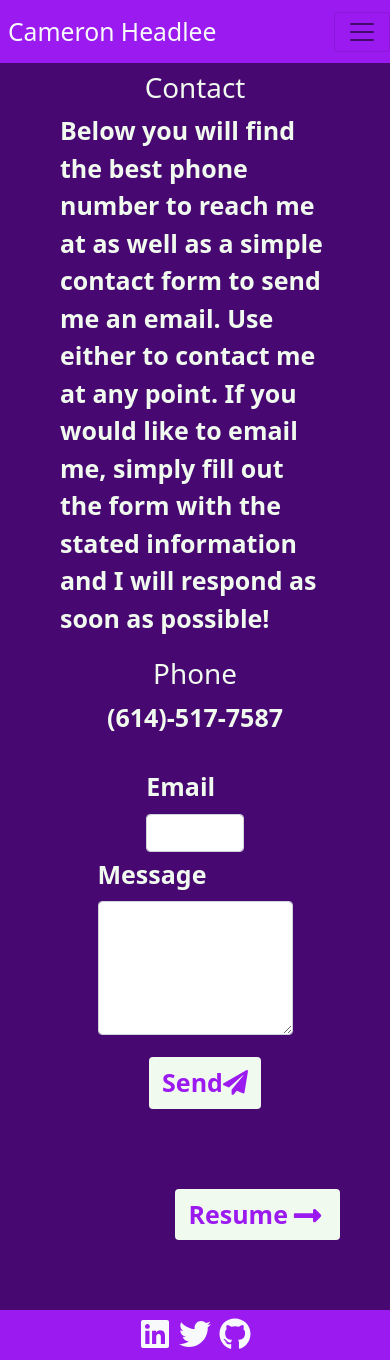
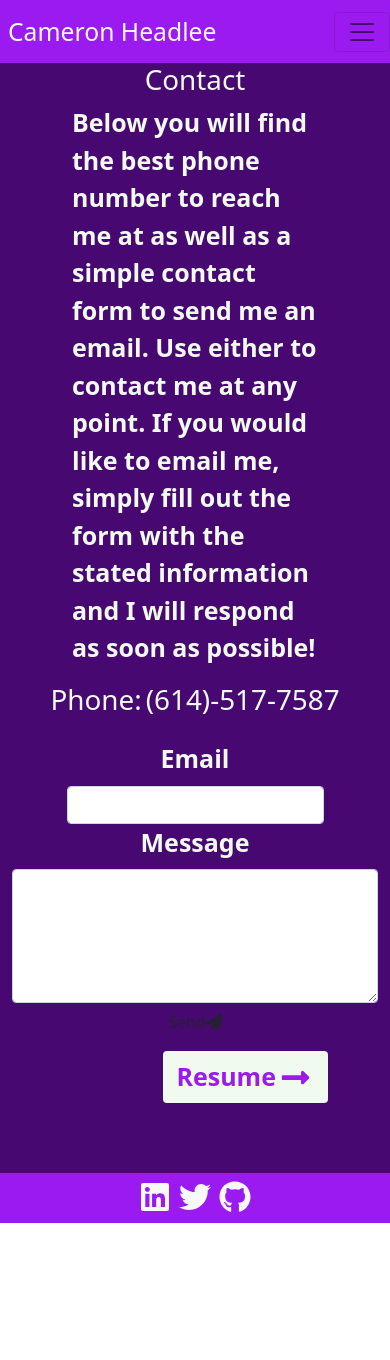
Before and after one commit to CameronHeadlee/R-Portfolio, a React (Create React App) app: page /Contact in a window 390 px wide. After the commit the page ends 1223 px from the top, so only its background shows below. Built offline with nearby package versions, Linux system fonts and the light colour scheme.

Commit message:
Added grib for mobile responsive page.

```diff
--- a/src/components/pages/Contact.js
+++ b/src/components/pages/Contact.js
@@ -25,47 +25,63 @@ const Contact = () =>  {
     return (
     <>
         <div className='main'>
-            <div className='d-flex justify-content-center pt-2'>
+            <div className='container'>
+            <div className='row'>
+                <div className='col d-flex justify-content-center'>
                 <h1>Contact</h1>
+                </div>
             </div>
-            <div className='d-flex justify-content-center'>
+            <div className='row'>
+                <div className='col d-flex justify-content-center'>
                 <p className='below'>Below you will find the best phone number to reach me at as well as a simple contact form to send me an email. Use either to contact me at any point. If you would like to email me, simply fill out the form with the stated information and I will respond as soon as possible!</p>
+                </div>
             </div>
-            <div className='d-flex justify-content-center pt-1'>
-                <h1>Phone</h1>
+            <div className='row'>
+                <div className='col d-flex justify-content-center'>
+                <h1>Phone:</h1>
+                <h1 className='ps-1'>(614)-517-7587</h1>
+                </div>
             </div>
-            <div className='d-flex justify-content-center'>
-                <p className='phone'>(614)-517-7587</p>
-            </div>
+
                 <Form className='pt-3' ref={form} onSubmit={sendEmail}>
-                    <div className='d-flex justify-content-center'>
-                        <Form.Group className="mb-1 w-25" controlId="exampleForm.ControlInput1">
-                            <Form.Label className='phone'>Email</Form.Label>
+                <div className='row'>
+                    <div className='col d-flex justify-content-center'>
+                        <Form.Group controlId="exampleForm.ControlInput1">
+                            <Form.Label className='phone d-flex justify-content-center'>Email</Form.Label>
                                 <Form.Control type="email" name="user_email" />
                         </Form.Group>
+                        </div>
                     </div>
-                    <div className='d-flex justify-content-center'>
-                        <Form.Group className="mb-1 w-50" controlId="exampleForm.ControlTextarea1">
-                            <Form.Label className='phone'>Message</Form.Label>
+                    <div className='row'>
+                    <div className='col'>
+                        <Form.Group controlId="exampleForm.ControlTextarea1">
+                            <Form.Label className='phone d-flex justify-content-center'>Message</Form.Label>
                                 <Form.Control as="textarea" name="message" rows={5}/>
                         </Form.Group>
+                        </div>
                     </div>
-                    <div className='d-flex justify-content-center pt-2'>
-                        <Button variant="outline-two" type="submit">
+                    <div className='row'>
+                    <div className='col d-flex justify-content-center'>
+                        <Button variant="outline-mail" type="submit">
                             Send
                             <FontAwesomeIcon icon="paper-plane" />
                         </Button>
+                        </div>
                     </div>
                 </Form>
-                <div className='d-flex justify-content-end'>
+
+                <div className='row'>
+                    <div className='col d-flex justify-content-end'>
                     <Link to="/Resume">
-                        <Button className="two" variant='outline-two'>
+                        <Button variant='outline-two'>
                             Resume
                             <FontAwesomeIcon icon="long-arrow-alt-right" size="lg" fixedWidth />
                         </Button>
                     </Link>
                 </div>
+            </div>
         </div>
+    </div>
     </>
     );
 }
```
